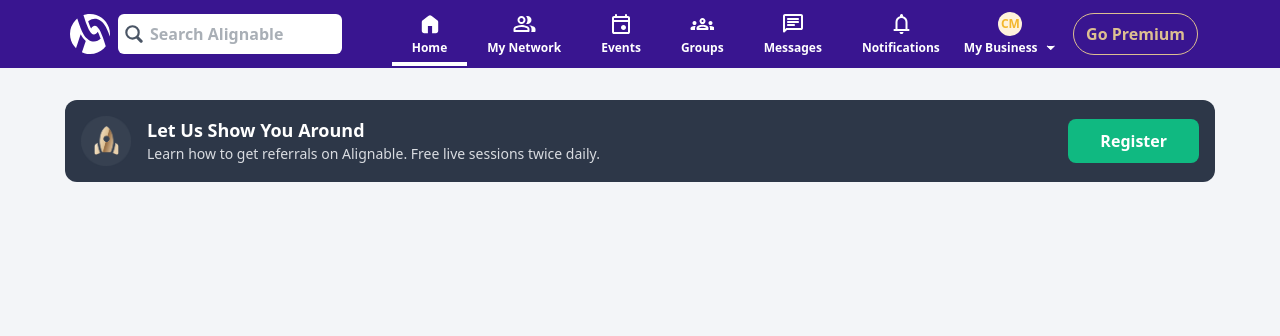
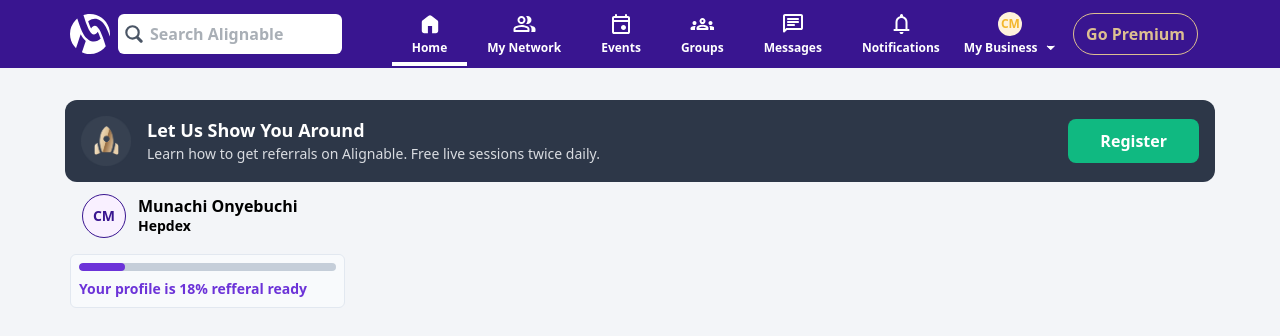
Before and after one commit to munachi821/alignable, a Next.js app: page /biz in a window 1280 px wide. Shown: the top 336 px of the page. Built offline with nearby package versions, Linux system fonts and the light colour scheme.

Commit message:
still doing the feed

```diff
--- a/app/(dashboard)/biz/page.tsx
+++ b/app/(dashboard)/biz/page.tsx
@@ -27,8 +27,28 @@
         </a>
       </div>
 
-      <div className="flex gap-7.5">
-        <div className="max-w-[275px]"></div>
+      <div className="flex gap-7.5 max-w-[1140px] mx-auto">
+        <div className="max-w-[275px] w-full">
+          <div className="flex p-3 items-center gap-3 rounded-lg mb-1">
+            <span className="size-11 rounded-full flex items-center justify-center bg-[#f9f0ff] text-[#391590] border border-[#391590] text-sm font-semibold">
+              CM
+            </span>
+            <ul className="leading-5">
+              <li className="font-bold">Munachi Onyebuchi</li>
+              <li className="font-semibold text-sm">Hepdex</li>
+            </ul>
+          </div>
+
+          <div className="border border-[#e2e8f0] p-2 bg-[#f8fafc] rounded-md">
+            <div className="w-full h-2 rounded-full bg-[#c5ced9] overflow-hidden">
+              <div className="w-[18%] h-full bg-[#6c33d8] rounded-full"></div>
+            </div>
+            <p className="text-[#6c33d8] mt-2 text-sm font-bold">
+              Your profile is 18% refferal ready
+            </p>
+          </div>
+        </div>
+
         <div className="max-w-[805px]"></div>
       </div>
     </section>
```
